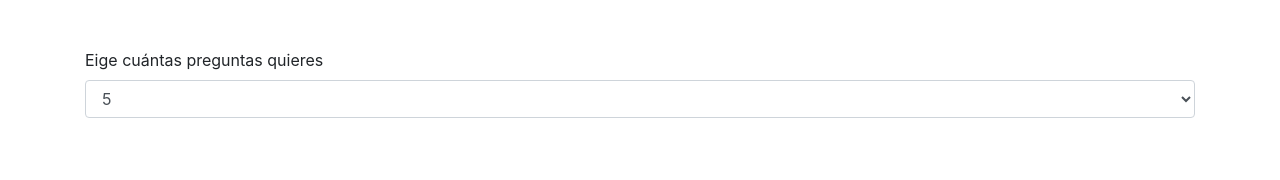
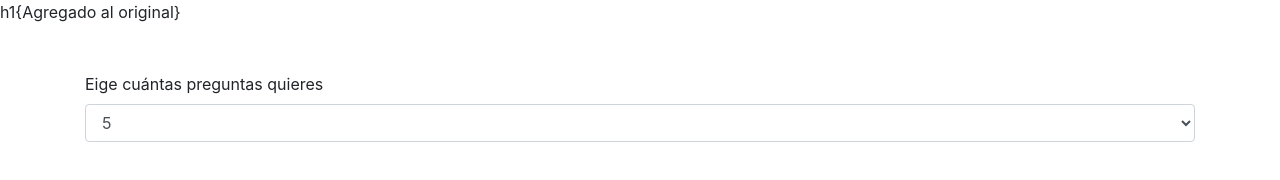
Before and after one commit to Erik23/trivia, a plain HTML site: page index.html in a window 1280 px wide. Drawn offline with nearby package versions, Linux system fonts and the light colour scheme.

Commit message:
First commit

```diff
--- a/index.html
+++ b/index.html
@@ -7,6 +7,8 @@
     <link rel="stylesheet" href="https://stackpath.bootstrapcdn.com/bootstrap/4.3.1/css/bootstrap.min.css" integrity="sha384-ggOyR0iXCbMQv3Xipma34MD+dH/1fQ784/j6cY/iJTQUOhcWr7x9JvoRxT2MZw1T" crossorigin="anonymous">
 </head>
 <body>
+
+    h1{Agregado al original}
 
     <div class="container mt-5">
         <div>
```
